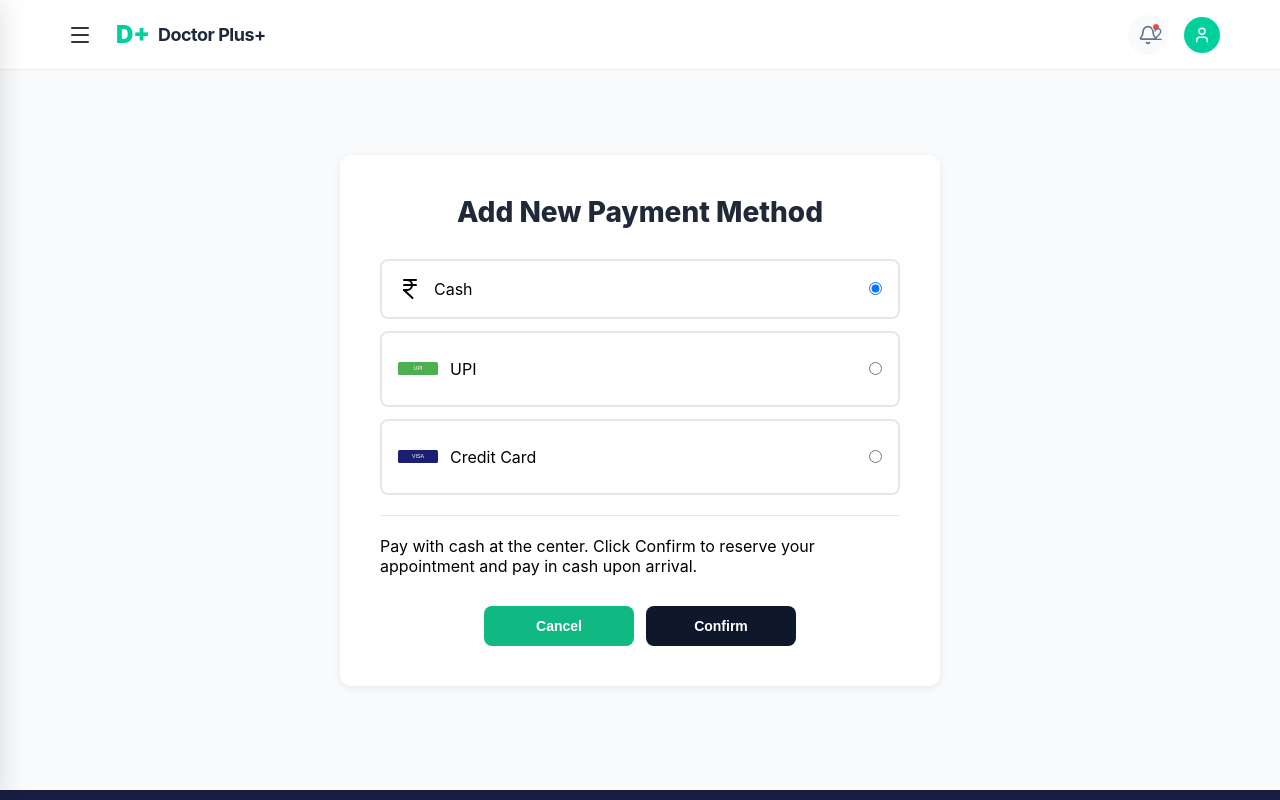
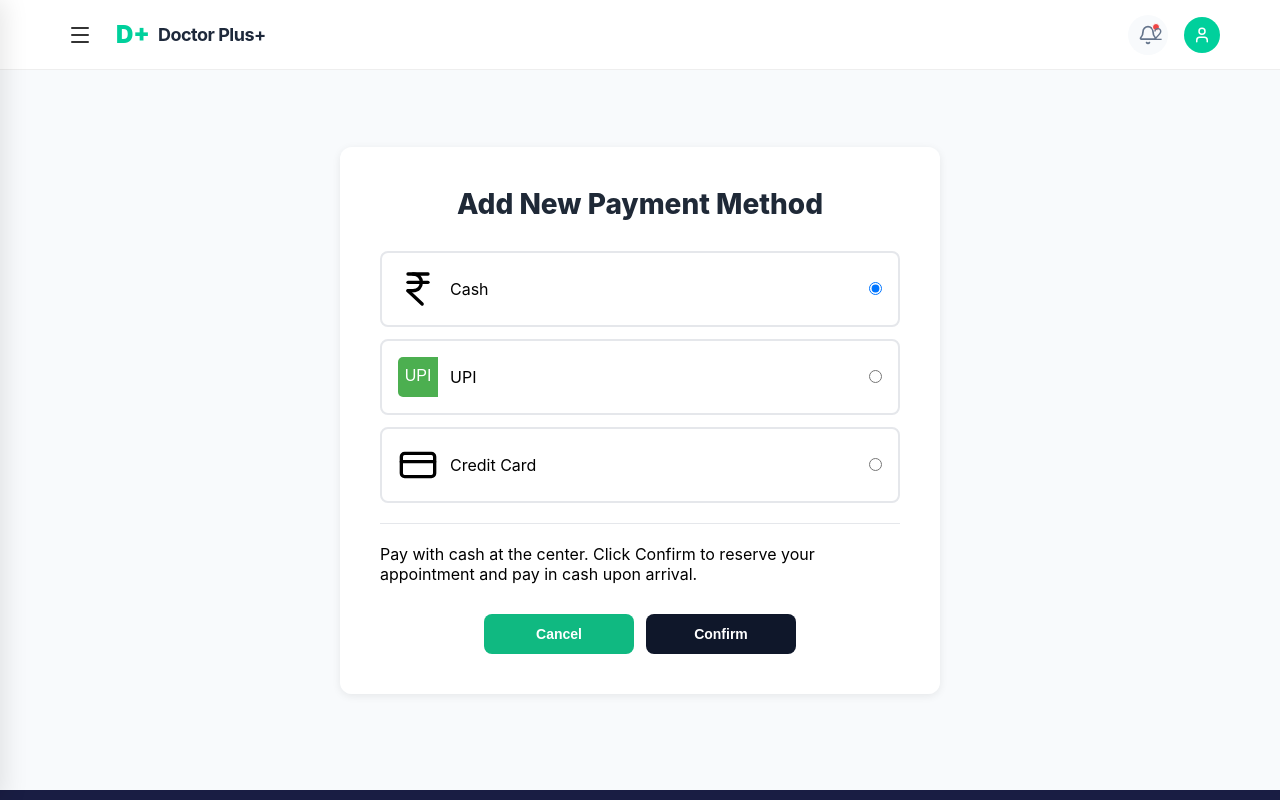
Before and after one commit to koushikjewargi/doctorcare-deploy, a React (Create React App) app in the folder frontend/: page /payment in a window 1280 px wide. Shown: the top 800 px of the page. Built offline with nearby package versions, Linux system fonts and the light colour scheme.

Commit message:
updated project files

```diff
--- a/frontend/src/Frontend/Assets/styles.css
+++ b/frontend/src/Frontend/Assets/styles.css
@@ -516,7 +516,8 @@ main.center {
   flex: 1;
 }
 
-.payment-method img {
+.payment-method img,
+.payment-method svg {
   width: 40px;
   height: 40px;
   object-fit: contain;
--- a/frontend/src/Frontend/Containers/PaymentPage.js
+++ b/frontend/src/Frontend/Containers/PaymentPage.js
@@ -1,10 +1,11 @@
 import { useState } from 'react';
 import { useNavigate } from 'react-router-dom';
-import { IndianRupee } from 'lucide-react';
+import { IndianRupee, CreditCard } from 'lucide-react';
+// import the UPI svg as a React component (CRA/webpack SVGR support)
+import { ReactComponent as UpiSvg } from '../Assets/assets/upi.svg';
 
-// icons for methods
-import upiIcon from '../Assets/assets/upi.svg';
-import visaIcon from '../Assets/assets/visa.svg';
+// NOTE: we switched away from external <img> tags to inline components to avoid
+// bundling/404 issues. The Visa logo remains a lucide icon (CreditCard).
 
 export default function PaymentPage() {
   const navigate = useNavigate();
@@ -65,7 +66,7 @@ export default function PaymentPage() {
 
           <label className="payment-method">
             <div className="left">
-              <img src={upiIcon} alt="upi" />
+              <UpiSvg />
               <div>UPI</div>
             </div>
             <input type="radio" name="pay" value="UPI" checked={paymentMethod === 'UPI'} onChange={(e) => setPaymentMethod(e.target.value)} />
@@ -73,7 +74,7 @@ export default function PaymentPage() {
 
           <label className="payment-method">
             <div className="left">
-              <img src={visaIcon} alt="visa" />
+              <CreditCard size={24} strokeWidth={2} />
               <div>Credit Card</div>
             </div>
             <input type="radio" name="pay" value="Card" checked={paymentMethod === 'Card'} onChange={(e) => setPaymentMethod(e.target.value)} />
@@ -139,38 +140,6 @@ export default function PaymentPage() {
             </div>
           </>
         )}
-
-        {paymentMethod === 'Card' && (
-          <>
-            <div className="form-group">
-              <label>Card Holder Name</label>
-              <input value={cardHolder} onChange={(e) => setCardHolder(e.target.value)} placeholder="Enter name here" />
-            </div>
-
-            <div className="form-group">
-              <label>Card Number</label>
-              <input value={cardNumber} onChange={(e) => setCardNumber(e.target.value)} placeholder="0000 0000 0000 0000" />
-            </div>
-
-            <div className="row">
-              <input className="small-input" value={expiry} onChange={(e) => setExpiry(e.target.value)} placeholder="MM/YY" />
-              <input className="small-input" value={cvv} onChange={(e) => setCvv(e.target.value)} placeholder="CVV" />
-            </div>
-
-            <div style={{ marginTop: 12 }}>
-              <label style={{ display: 'flex', alignItems: 'center', gap: 8 }}>
-                <input type="checkbox" checked={saveCard} onChange={(e) => setSaveCard(e.target.checked)} /> Save card securely for future payments
-              </label>
-            </div>
-
-            {error && <small className="error">{error}</small>}
-
-            <div className="form-footer">
-              <button className="btn-book" onClick={() => navigate('/')}>Cancel</button>
-              <button className="btn-book" onClick={handleAddCard} style={{ background: '#0f172a', color: '#fff' }}>Add Card</button>
-            </div>
-          </>
-        )}
       </div>
     </main>
   );
```
